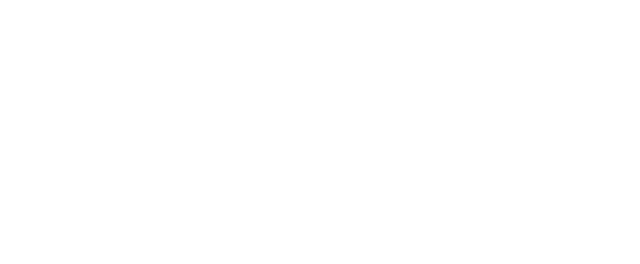
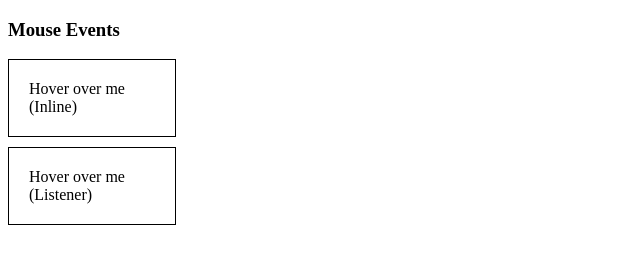
Before and after one commit to SteveStar/lab-7---events, a plain HTML site: page index.html in a window 1280 px wide. Shown: the whole page, without its empty margins (0-640 px from the left). Drawn offline with Linux system fonts and the light colour scheme.

Commit message:
Added the first portion

```diff
--- a/index.html
+++ b/index.html
@@ -4,9 +4,20 @@
     <meta charset="UTF-8">
     <meta name="viewport" content="width=device-width, initial-scale=1.0">
     <title>Document</title>
-    <source src="script.js" type="">
+    <script src="script.js" defer></script>
+    <link rel="stylesheet" href="style.css">
 </head>
 <body>
+    <section id="part-one">
+        <h3>Mouse Events</h3>
+        <div id="mouseHover" onmouseenter="this.style.backgroundColor = 'salmon';" onmouseleave="this.style.backgroundColor = 'transparent';">
+            Hover over me (Inline)
+        </div>
+
+        <div id="hoverDiv">
+            Hover over me (Listener)
+        </div>
+    </section>
 
 </body>
 </html>
--- a/script.js
+++ b/script.js
@@ -0,0 +1,9 @@
+var hoverDiv = document.getElementById('hoverDiv');
+
+hoverDiv.addEventListener('mouseenter', function() {
+    this.style.backgroundColor = 'salmon';
+});
+
+hoverDiv.addEventListener('mouseleave', function() {
+    this.style.backgroundColor = 'transparent';
+});
--- a/style.css
+++ b/style.css
@@ -0,0 +1,15 @@
+
+#mouseHover {
+    padding: 20px;
+    border: 1px solid #000;
+    text-align: left;
+    width: 10%;
+}
+
+#hoverDiv {
+    padding: 20px;
+    margin-top: 10px;
+    border: 1px solid #000;
+    text-align: left;
+    width: 10%;
+}
```
